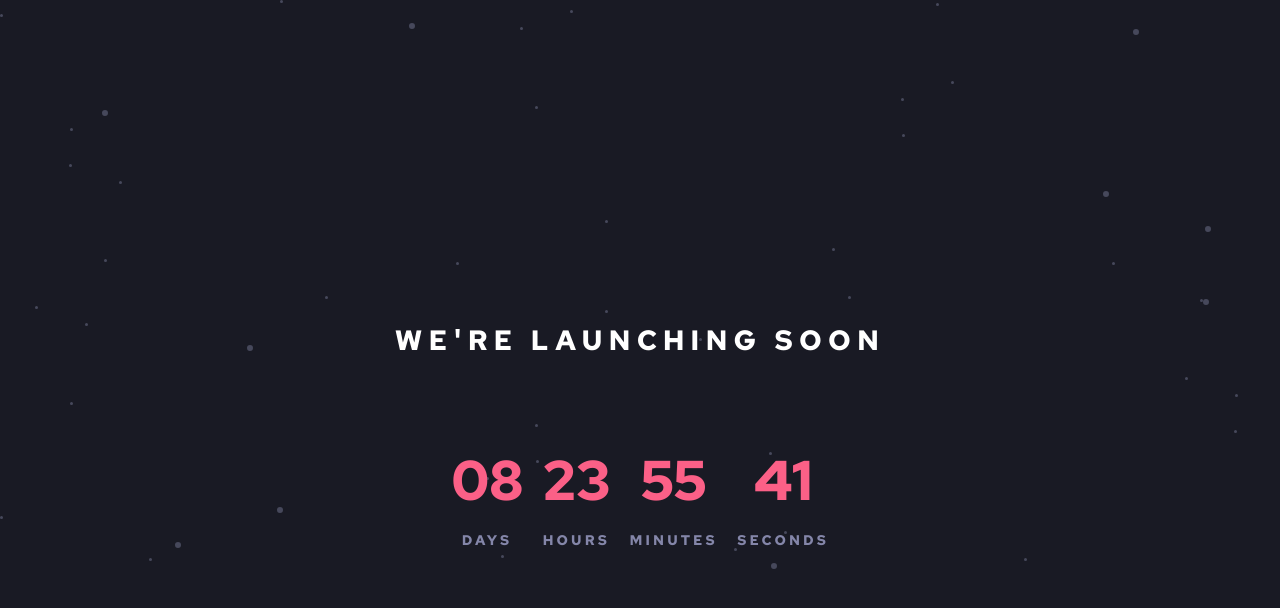
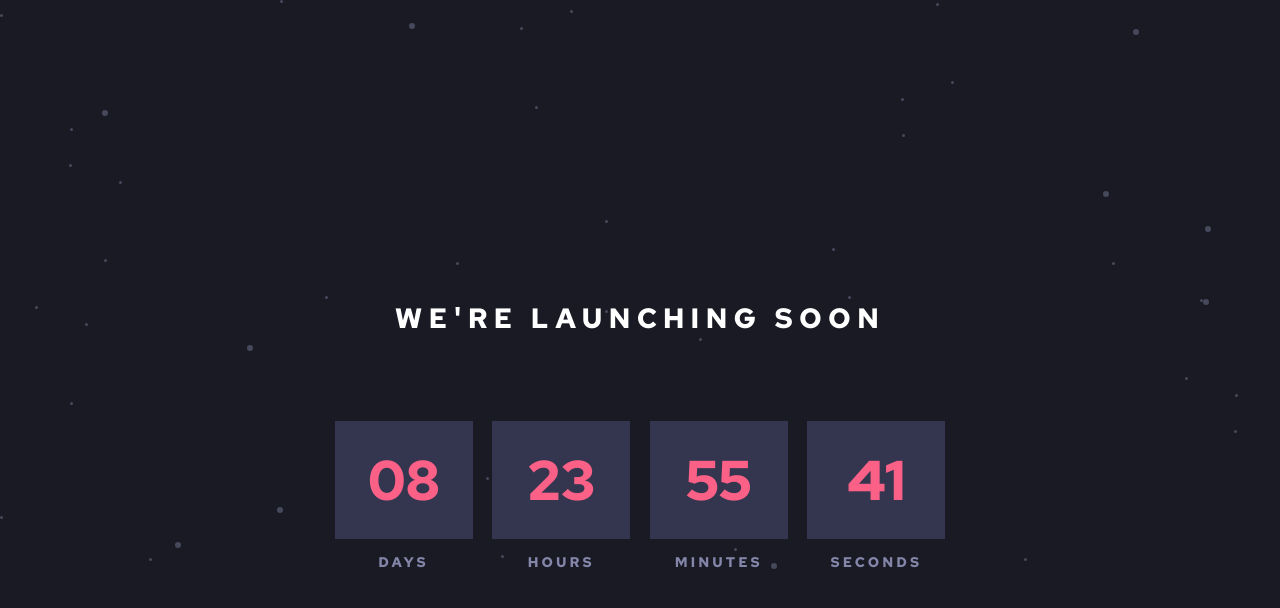
Before and after one commit to slippyishappy/countdown-main, a plain HTML site: page index.html in a window 1280 px wide. Drawn offline with Linux system fonts and the light colour scheme.

Commit message:
Fixed some issues

```diff
--- a/index.html
+++ b/index.html
@@ -16,29 +16,29 @@
 
   <div id="countdown">
 
-    <div id="days">
-      <div class="card">
+    <div>
+      <div class="card" id="days">
         08
       </div>
       <p>Days</p>
     </div>
 
-    <div id="hours">
-      <div class="card">
+    <div>
+      <div class="card" id="hours">
         23
       </div>
       <p>Hours</p>
     </div>
 
-    <div id="minutes">
-      <div class="card">
+    <div>
+      <div class="card" id="minutes">
         55
       </div>
       <p>Minutes</p>
     </div>
 
-    <div id="seconds">
-      <div class="card">
+    <div>
+      <div class="card" id="seconds">
         41
       </div>
       <p>Seconds</p>
@@ -46,9 +46,5 @@
 
   </div>
 
-  <div id="hills">
-
-  </div>
-
 </body>
 </html>
--- a/script.js
+++ b/script.js
@@ -0,0 +1,4 @@
+const days = document.querySelector("#days");
+const hours = document.querySelector("#hours");
+const minutes = document.querySelector("#minutes");
+const seconds = document.querySelector("#seconds");
--- a/styles.css
+++ b/styles.css
@@ -66,6 +66,13 @@ p {
 }*/
 
 .card {
+    display: flex;
+    flex-direction: column;
+    justify-content: center;
+    align-items: center;
     color: var(--pink);
     font-size: 4em;
+    background-color: var(--dark-blue-bottom);
+    width: 138px;
+    height: 118px;
 }
```
